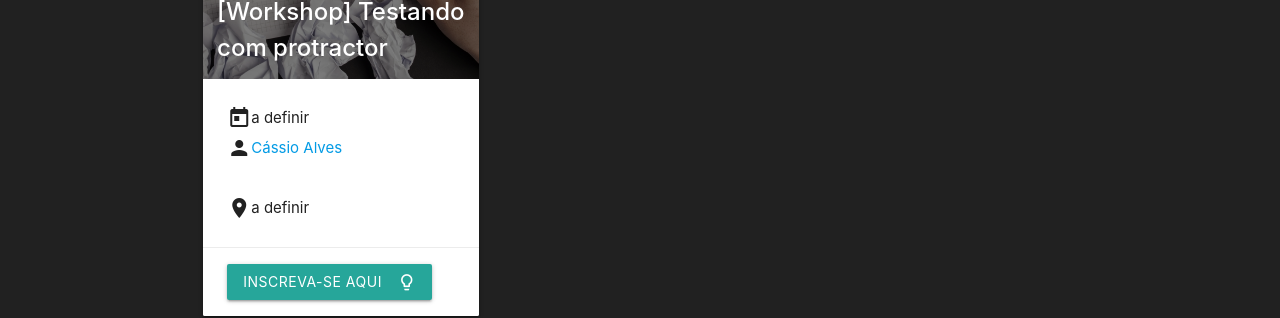
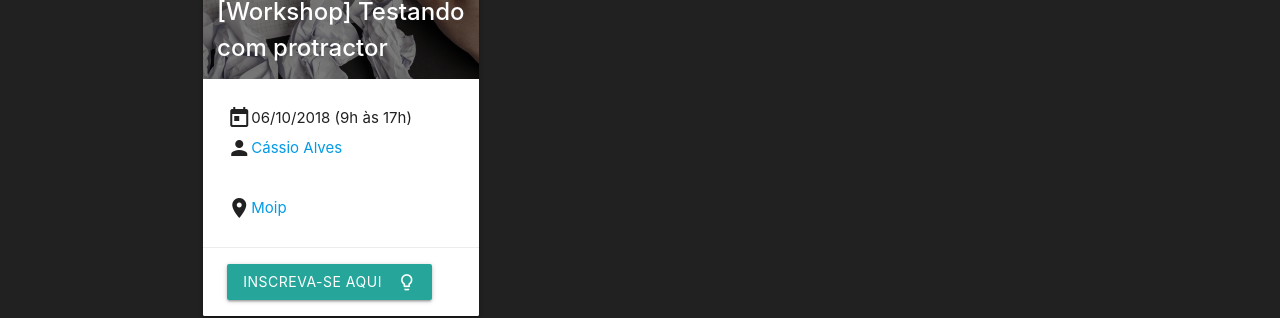
Before and after one commit to qasampameeting/qasampameeting.github.io, a Jekyll site: the page built from events.md, in a window 1280 px wide. Shown: the part 1728-2046 px from the top of the page. Built offline with Jekyll 4.4.1, drawn with Linux system fonts in a browser that asks for light colours; nearby versions of some CDN libraries.

Commit message:
October event changes

```diff
--- a/_data/events.yml
+++ b/_data/events.yml
@@ -33,12 +33,12 @@ setembro:
     link: https://www.eventbrite.com.br/e/workshop-scrum-foudations-inscricoes-a-partir-de-28-08-as-23h-registration-46035311857
 
 outubro:
-  - date: a definir
+  - date: 06-10-2018 (9h às 17h)
     title: "[Workshop] Testando com protractor "
     speaker:
       - cassioalves
     place:
-      name: a definir
-      map_link:
-    image: 01-10-2018.jpg
-    link: https://www.eventbrite.com.br/e/workshop-testando-com-protractor-data-e-local-a-definir-registration-46509459044
+      name: Moip
+      map_link: https://goo.gl/maps/YwXWsmv43Uv
+    image: 06-10-2018.jpg
+    link: https://www.eventbrite.com.br/e/workshop-testando-com-protractor-inscricoes-a-partir-de-24-09-18-registration-46509459044
```
Also changed, not shown: assets/img/events/thumbs/06-10-2018.jpg (renamed from assets/img/events/thumbs/01-10-2018.jpg).
